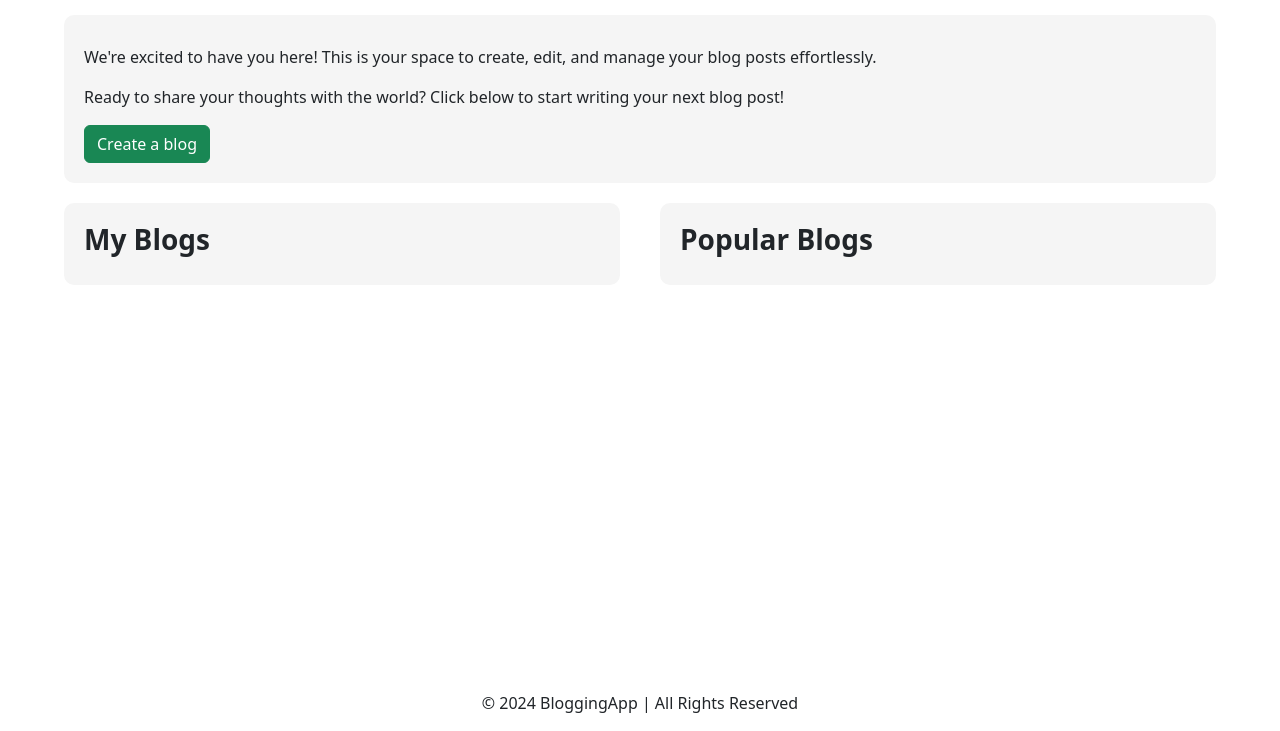
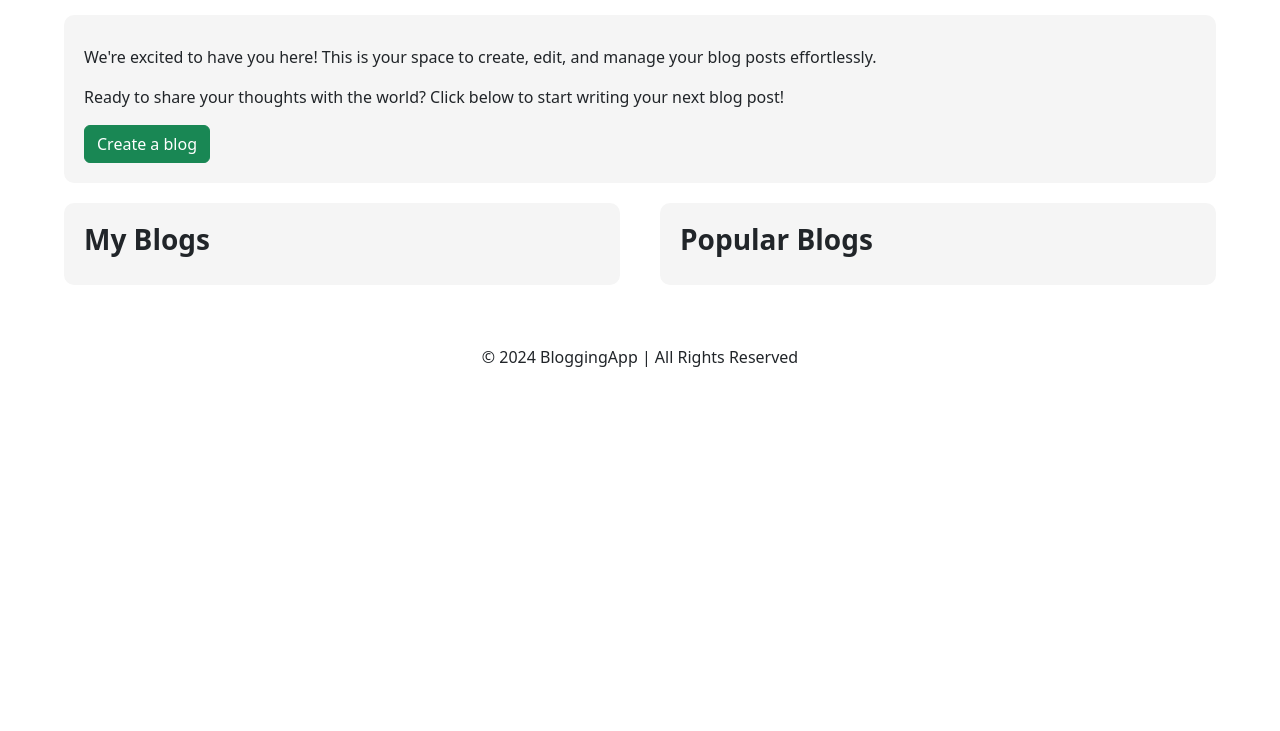
Before and after one commit to ankursingh9806/blogging-app, a website: page public/html/home.html in a window 1280 px wide. Shown: the part 69-800 px from the top of the page. Drawn offline with nearby package versions, Linux system fonts and the light colour scheme; no server answers.

Commit message:
home page

```diff
--- a/public/html/home.html
+++ b/public/html/home.html
@@ -60,7 +60,7 @@
     </div>
 
     <!-- footer -->
-    <footer class="fixed-bottom" style="position: absolute;">
+    <footer class="fixed-bottom" style="position: relative;">
         <div class="container">
             <p class="text-center">© 2024 BloggingApp | All Rights Reserved</p>
         </div>
```
